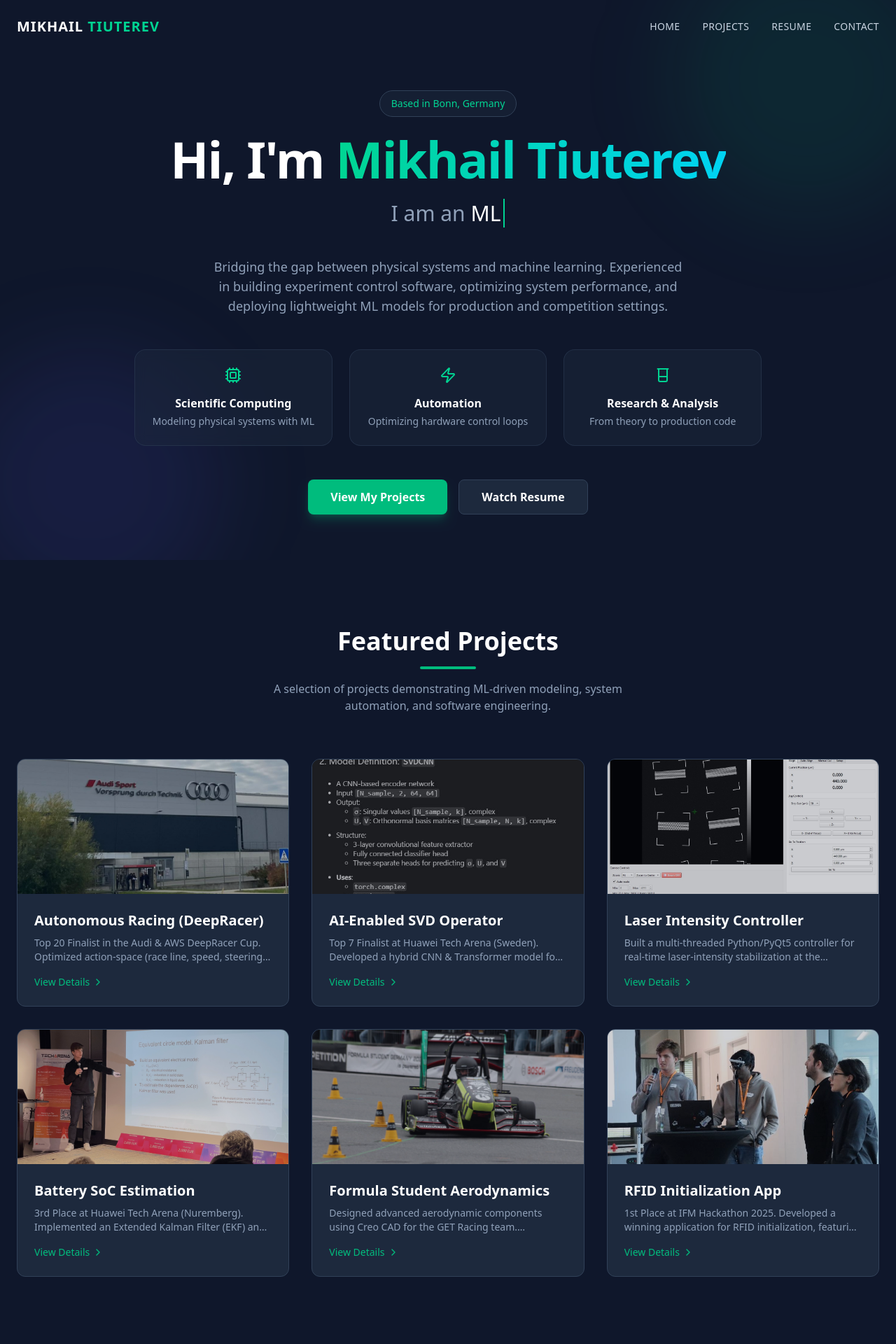
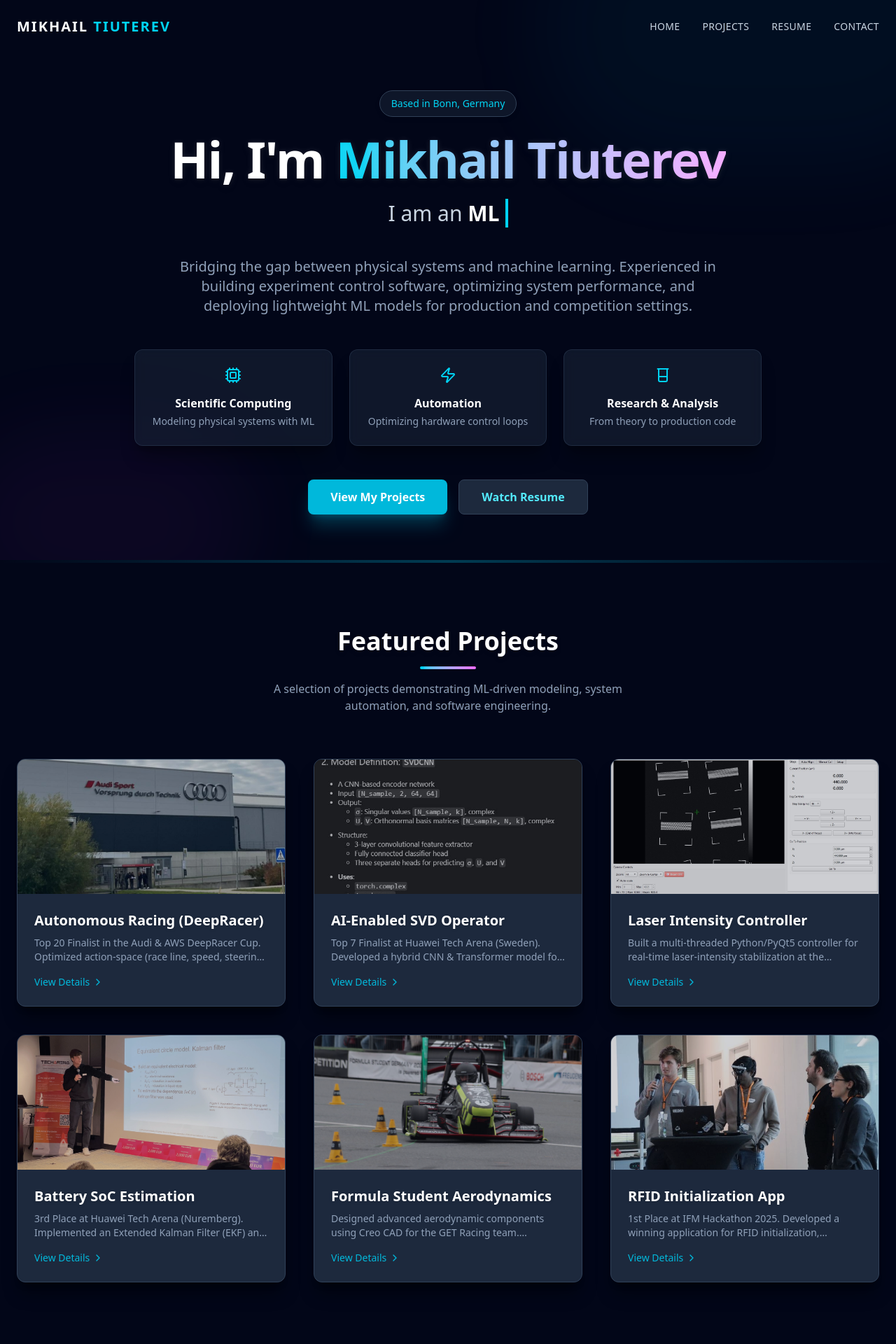
Before and after one commit to miketio/miketio.github.io, a React (Vite) app: page / in a window 1280 px wide. Shown: the top 1920 px of the page at 70% size. Built offline with nearby package versions, Linux system fonts and the light colour scheme.

Commit message:
changing color pallete

```diff
--- a/src/App.jsx
+++ b/src/App.jsx
@@ -10,7 +10,14 @@ const App = () => {
   return (
     <>
       <GoogleAnalytics measurementId="G-E89R47FNDF" />
-      <div className="bg-slate-900 min-h-screen text-slate-200 font-sans selection:bg-emerald-500/30">
+      <div
+        className="bg-slate-950 min-h-screen text-slate-200 font-sans selection:bg-cyan-500/30"
+        style={{
+          // Subtle grid pattern for "Deep Space" theme
+          backgroundImage: 'repeating-linear-gradient(0deg, #1E293B 0, #1E293B 1px, transparent 1px, transparent 40px), repeating-linear-gradient(90deg, #1E293B 0, #1E293B 1px, #0F172A 1px, #0F172A 40px)',
+          backgroundSize: '40px 40px'
+        }}
+      >
         <Navbar />
         <main>
           <Hero />
--- a/src/components/Hero.jsx
+++ b/src/components/Hero.jsx
@@ -25,27 +25,30 @@ const Hero = () => {
   }, [displayText, isDeleting, textIndex]);
 
   return (
-    <section id="home" className="min-h-screen flex items-center justify-center relative overflow-hidden bg-slate-900 pt-16">
-      {/* Background Decor */}
+    <section id="home" className="min-h-screen flex items-center justify-center relative overflow-hidden bg-slate-950 pt-16">
+      {/* Background Decor: Cyan and Fuchsia glow effects */}
       <div className="absolute top-0 left-0 w-full h-full overflow-hidden pointer-events-none">
-        <div className="absolute top-[-10%] right-[-5%] w-96 h-96 bg-emerald-500/10 rounded-full blur-3xl"></div>
-        <div className="absolute bottom-[-10%] left-[-5%] w-96 h-96 bg-indigo-500/10 rounded-full blur-3xl"></div>
+        <div className="absolute top-[-20%] right-[-10%] w-1/2 h-1/2 bg-cyan-500/10 rounded-full blur-3xl opacity-50 animate-pulse"></div>
+        <div className="absolute bottom-[-10%] left-[-5%] w-1/3 h-1/3 bg-fuchsia-500/10 rounded-full blur-3xl opacity-50 animate-pulse" style={{animationDelay: '500ms'}}></div>
       </div>
 
       <div className="container mx-auto px-6 relative z-10 text-center">
-        <div className="inline-block p-2 px-4 rounded-full bg-slate-800/50 border border-slate-700 text-emerald-400 text-sm font-medium mb-6 animate-fade-in-up">
+        {/* Callout Badge */}
+        <div className="inline-block p-2 px-4 rounded-full bg-slate-800/50 border border-slate-700 text-cyan-400 text-sm font-medium mb-6 animate-fade-in-up hover:scale-105 transition-transform drop-shadow-md">
           Based in Bonn, Germany
         </div>
 
-        <h1 className="text-5xl md:text-7xl font-bold text-white mb-6 tracking-tight">
-          Hi, I'm <span className="text-transparent bg-clip-text bg-gradient-to-r from-emerald-400 to-cyan-400">{PERSONAL_INFO.name}</span>
+        {/* Main Title with glow */}
+        <h1 className="text-5xl md:text-7xl font-extrabold text-white mb-6 tracking-tight drop-shadow-lg" style={{textShadow: '0 0 10px rgba(255,255,255,0.1)'}}>
+          Hi, I'm <span className="text-transparent bg-clip-text bg-gradient-to-r from-cyan-400 to-fuchsia-300">{PERSONAL_INFO.name}</span>
         </h1>
 
-        <div className="h-12 mb-8 text-2xl md:text-3xl text-slate-400 font-light">
-          I am an <span className="text-white border-r-2 border-emerald-400 pr-1">{displayText}</span>
+        {/* Dynamic typing text */}
+        <div className="h-12 mb-8 text-2xl md:text-3xl text-slate-300 font-light">
+          I am an <span className="text-white font-semibold border-r-4 border-cyan-400 pr-2 transition-all duration-75">{displayText}</span>
         </div>
 
-        <p className="max-w-2xl mx-auto text-slate-400 mb-12 text-lg">
+        <p className="max-w-3xl mx-auto text-slate-400 mb-12 text-xl font-light">
           {PERSONAL_INFO.tagline} Experienced in building experiment control software, optimizing system performance, and deploying lightweight ML models for production and competition settings.
         </p>
 
@@ -54,9 +57,9 @@ const Hero = () => {
           {VALUE_PROPS.map((prop, idx) => {
             const IconComponent = prop.icon;
             return (
-              <div key={idx} className="p-6 rounded-2xl bg-slate-800/50 border border-slate-700/50 backdrop-blur-sm hover:border-emerald-500/30 transition-all group">
+              <div key={idx} className="p-6 rounded-xl bg-slate-800/50 border border-slate-700/50 backdrop-blur-sm shadow-xl shadow-black/30 hover:shadow-cyan-500/15 hover:border-cyan-500/50 transition-all duration-300 group hover:scale-[1.03]">
                 <div className="flex flex-col items-center">
-                  <div className="mb-4 text-emerald-400 group-hover:scale-110 transition-transform">
+                  <div className="mb-4 text-cyan-400 group-hover:scale-110 transition-transform" style={{filter: 'drop-shadow(0 0 10px rgba(45,212,255,0))'}}>
                     <IconComponent size={24} />
                   </div>
                   <h3 className="text-white font-semibold mb-1">{prop.title}</h3>
@@ -68,15 +71,17 @@ const Hero = () => {
         </div>
 
         <div className="flex flex-col sm:flex-row gap-4 justify-center">
+          {/* Primary Button: Cyan to Fuchsia gradient on hover */}
           <button
             onClick={() => document.getElementById('projects').scrollIntoView({behavior:'smooth'})}
-            className="px-8 py-3 bg-emerald-500 hover:bg-emerald-600 text-white font-semibold rounded-lg transition-all shadow-lg shadow-emerald-500/25"
+            className="px-8 py-3 bg-cyan-500 hover:bg-fuchsia-500 text-white font-semibold rounded-lg transition-all duration-300 shadow-xl shadow-cyan-500/25 hover:shadow-fuchsia-500/25 transform hover:-translate-y-0.5"
           >
             View My Projects
           </button>
+          {/* Secondary Button */}
           <button
             onClick={() => document.getElementById('resume').scrollIntoView({behavior:'smooth'})}
-            className="px-8 py-3 bg-slate-800 hover:bg-slate-700 text-white font-semibold rounded-lg transition-all border border-slate-700"
+            className="px-8 py-3 bg-slate-800 hover:bg-slate-700 text-cyan-300 font-semibold rounded-lg transition-all border border-slate-700 hover:border-cyan-400/50"
           >
             Watch Resume
           </button>
--- a/src/components/Navbar.jsx
+++ b/src/components/Navbar.jsx
@@ -15,20 +15,26 @@ const Navbar = () => {
   };
 
   return (
-    <nav className={`fixed top-0 w-full z-40 transition-all duration-300 ${isScrolled ? 'bg-slate-900/90 backdrop-blur-md shadow-lg py-4' : 'bg-transparent py-6'}`}>
+    <nav className={`fixed top-0 w-full z-40 transition-all duration-300 ${isScrolled ? 'bg-slate-950/80 backdrop-blur-xl shadow-2xl shadow-black/50 py-4' : 'bg-transparent py-6'}`}>
       <div className="container mx-auto px-6 flex justify-between items-center">
         <span
-          className="text-xl font-bold text-white tracking-wider cursor-pointer"
+          className="text-xl font-extrabold text-white tracking-widest cursor-pointer"
           onClick={() => window.scrollTo({ top: 0, behavior: 'smooth'})}
         >
-          MIKHAIL<span className="text-emerald-400"> TIUTEREV</span>
+          MIKHAIL<span className="text-cyan-400"> TIUTEREV</span>
         </span>
         <div className="hidden md:flex space-x-8 text-sm font-medium text-slate-300">
           {['Home', 'Projects', 'Resume', 'Contact'].map((item) => (
             <button
               key={item}
               onClick={() => scrollToSection(item.toLowerCase())}
-              className="hover:text-emerald-400 transition-colors uppercase tracking-wide"
+              className="hover:text-cyan-400 transition-colors uppercase tracking-wide"
+              style={{
+                transition: 'all 0.3s ease',
+                filter: 'drop-shadow(0 0 0px rgba(45,212,255,0))'
+              }}
+              onMouseEnter={(e) => e.currentTarget.style.filter = 'drop-shadow(0 0 8px rgba(45,212,255,0.5))'}
+              onMouseLeave={(e) => e.currentTarget.style.filter = 'drop-shadow(0 0 0px rgba(45,212,255,0))'}
             >
               {item}
             </button>
--- a/src/components/Projects.jsx
+++ b/src/components/Projects.jsx
@@ -31,18 +31,18 @@ const ProjectModal = ({ project, onClose }) => {
 
   return (
     <div
-      className="fixed inset-0 z-50 flex items-center justify-center p-4 bg-slate-900/90 backdrop-blur-md"
+      className="fixed inset-0 z-50 flex items-center justify-center p-4 bg-slate-950/90 backdrop-blur-xl"
       onClick={onClose}
     >
       <div
-        className="bg-slate-800 w-full max-w-4xl rounded-2xl overflow-hidden shadow-2xl border border-slate-700 flex flex-col max-h-[90vh]"
+        className="bg-slate-800 w-full max-w-4xl rounded-2xl overflow-hidden shadow-2xl border border-cyan-700/50 flex flex-col max-h-[90vh]"
         onClick={e => e.stopPropagation()}
       >
         <div className="p-4 flex justify-between items-center border-b border-slate-700">
           <h3 className="text-xl font-bold text-white">{project.title}</h3>
           <button
             onClick={onClose}
-            className="p-2 hover:bg-slate-700 rounded-full text-slate-400 hover:text-white transition-colors"
+            className="p-2 hover:bg-cyan-900 rounded-full text-slate-400 hover:text-cyan-400 transition-colors"
           >
             <X size={24} />
           </button>
@@ -74,13 +74,13 @@ const ProjectModal = ({ project, onClose }) => {
               <>
                 <button
                   onClick={prevImage}
-                  className="absolute left-4 top-1/2 -translate-y-1/2 p-2 bg-black/50 hover:bg-emerald-500 text-white rounded-full opacity-0 group-hover:opacity-100 transition-all"
+                  className="absolute left-4 top-1/2 -translate-y-1/2 p-3 bg-black/60 hover:bg-cyan-500 text-white rounded-full opacity-0 group-hover:opacity-100 transition-all duration-300"
                 >
                   <ChevronLeft size={24} />
                 </button>
                 <button
                   onClick={nextImage}
-                  className="absolute right-4 top-1/2 -translate-y-1/2 p-2 bg-black/50 hover:bg-emerald-500 text-white rounded-full opacity-0 group-hover:opacity-100 transition-all"
+                  className="absolute right-4 top-1/2 -translate-y-1/2 p-3 bg-black/60 hover:bg-cyan-500 text-white rounded-full opacity-0 group-hover:opacity-100 transition-all duration-300"
                 >
                   <ChevronRight size={24} />
                 </button>
@@ -93,9 +93,9 @@ const ProjectModal = ({ project, onClose }) => {
                         key={idx}
                         className={`h-2 rounded-full transition-all ${
                           idx === currentImgIndex
-                            ? 'bg-emerald-500 w-4'
+                            ? 'bg-cyan-500 w-4'
                             : isDot
-                              ? 'bg-purple-400/70 w-2'
+                              ? 'bg-fuchsia-400/70 w-2'
                               : 'bg-white/50 w-2'
                         }`}
                       />
@@ -111,7 +111,7 @@ const ProjectModal = ({ project, onClose }) => {
               {project.techStack.map((tech, idx) => (
                 <span
                   key={idx}
-                  className="px-3 py-1 bg-slate-700/50 text-emerald-300 text-xs font-medium rounded-full border border-emerald-500/20"
+                  className="px-3 py-1 bg-slate-700/50 text-cyan-300 text-xs font-medium rounded-full border border-cyan-500/20"
                 >
                   {tech}
                 </span>
@@ -126,7 +126,7 @@ const ProjectModal = ({ project, onClose }) => {
               <a
                 href={project.liveLink}
                 onClick={() => handleLinkClick('Live Demo')}
-                className="flex items-center gap-2 px-6 py-2.5 bg-emerald-500 hover:bg-emerald-600 text-white rounded-lg font-medium transition-colors"
+                className="flex items-center gap-2 px-6 py-2.5 bg-cyan-500 hover:bg-cyan-600 text-white rounded-lg font-medium transition-colors shadow-lg shadow-cyan-500/20"
               >
                 <ExternalLink size={18} /> View Live
               </a>
@@ -135,7 +135,7 @@ const ProjectModal = ({ project, onClose }) => {
                 onClick={() => handleLinkClick('Source Code')}
                 target="_blank"
                 rel="noopener noreferrer"
-                className="flex items-center gap-2 px-6 py-2.5 bg-slate-700 hover:bg-slate-600 text-white rounded-lg font-medium transition-colors"
+                className="flex items-center gap-2 px-6 py-2.5 bg-slate-700 hover:bg-slate-600 text-white rounded-lg font-medium transition-colors border border-slate-600"
               >
                 <Github size={18} /> Source Code
               </a>
@@ -157,25 +157,33 @@ const Projects = () => {
   };
 
   return (
-    <section id="projects" className="py-24 bg-slate-900 relative">
+    <section id="projects" className="py-24 bg-slate-950 relative overflow-hidden">
+      {/* Geometric separator */}
+      <div className="absolute top-0 w-full h-1 bg-gradient-to-r from-transparent via-cyan-500/30 to-transparent"></div>
+
       <div className="container mx-auto px-6">
         <div className="flex flex-col items-center mb-16">
-          <h2 className="text-3xl md:text-4xl font-bold text-white mb-4">Featured Projects</h2>
-          <div className="w-20 h-1 bg-emerald-500 rounded-full"></div>
+          <h2 className="text-3xl md:text-4xl font-bold text-white mb-4 drop-shadow-md">Featured Projects</h2>
+          <div className="w-20 h-1 bg-gradient-to-r from-cyan-400 to-fuchsia-400 rounded-full"></div>
           <p className="text-slate-400 mt-4 text-center max-w-xl">
             A selection of projects demonstrating ML-driven modeling, system automation, and software engineering.
           </p>
         </div>
 
-        <div className="grid grid-cols-1 md:grid-cols-2 lg:grid-cols-3 gap-8">
+        <div className="grid grid-cols-1 md:grid-cols-2 lg:grid-cols-3 gap-10">
           {PROJECTS.map((project) => (
             <div
               key={project.id}
               onClick={() => handleProjectClick(project)}
-              className="group bg-slate-800 rounded-xl overflow-hidden cursor-pointer border border-slate-700 hover:border-emerald-500/50 hover:shadow-2xl hover:shadow-emerald-500/10 transition-all duration-300 hover:-translate-y-2"
+              className="group bg-slate-800 rounded-xl overflow-hidden cursor-pointer border border-slate-700 shadow-xl shadow-black/40 hover:shadow-cyan-500/20 hover:border-cyan-500/50 transition-all duration-300 hover:-translate-y-2 relative isolate"
             >
+              {/* Glow effect on hover */}
+              <div
+                className="absolute inset-0 bg-gradient-to-br from-cyan-500/0 via-cyan-500/0 to-fuchsia-500/0 group-hover:from-cyan-500/10 group-hover:via-transparent group-hover:to-fuchsia-500/10 transition-opacity duration-500 opacity-0 group-hover:opacity-100 pointer-events-none"
+              ></div>
+
               <div className="relative h-48 overflow-hidden">
-                <div className="absolute inset-0 bg-slate-900/20 group-hover:bg-transparent transition-colors z-10" />
+                <div className="absolute inset-0 bg-slate-900/20 group-hover:bg-slate-900/5 transition-colors z-10" />
                 <img
                   src={project.images[0]}
                   alt={project.title}
@@ -183,13 +191,13 @@ const Projects = () => {
                 />
               </div>
               <div className="p-6">
-                <h3 className="text-xl font-bold text-white mb-2 group-hover:text-emerald-400 transition-colors">
+                <h3 className="text-xl font-bold text-white mb-2 group-hover:text-cyan-400 transition-colors drop-shadow-sm">
                   {project.title}
                 </h3>
                 <p className="text-slate-400 text-sm mb-4 line-clamp-2">
                   {project.description}
                 </p>
-                <div className="flex items-center text-emerald-500 text-sm font-medium">
+                <div className="flex items-center text-cyan-500 text-sm font-medium group-hover:text-fuchsia-400 transition-colors">
                   View Details <ChevronRight size={16} className="ml-1 group-hover:translate-x-1 transition-transform" />
                 </div>
               </div>
```
Also changed, not shown: src/components/Footer.jsx (+9 -6 lines), src/components/VideoResume.jsx (+9 -4 lines).
